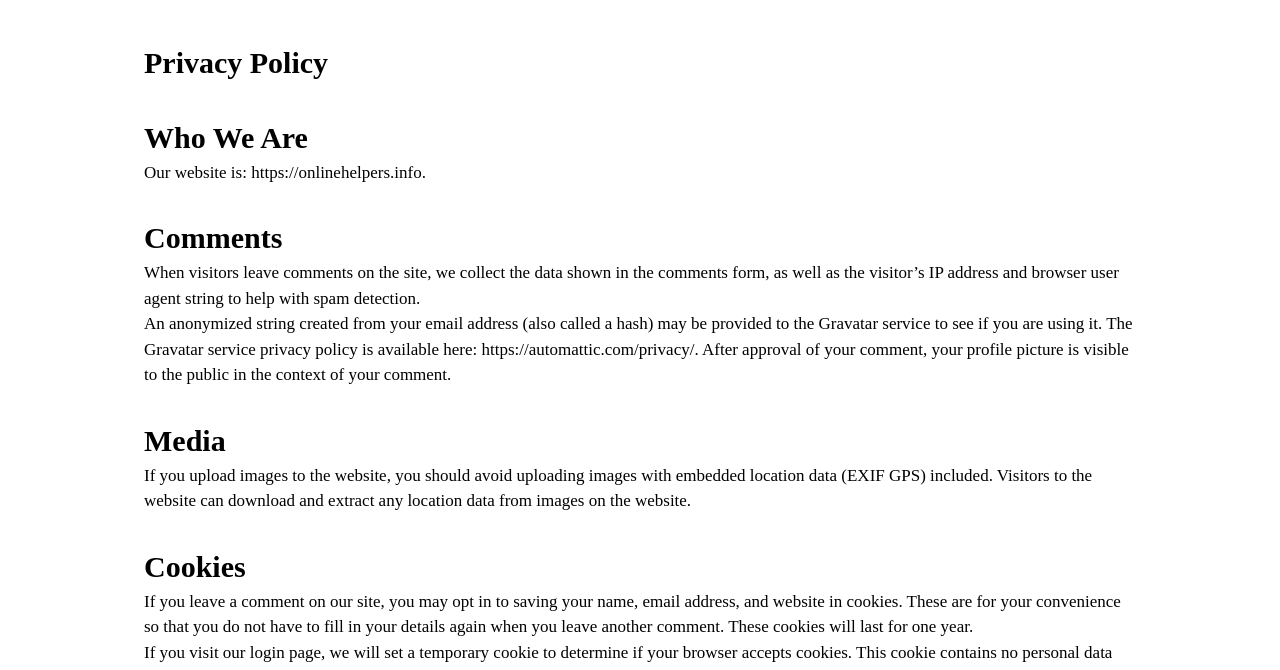
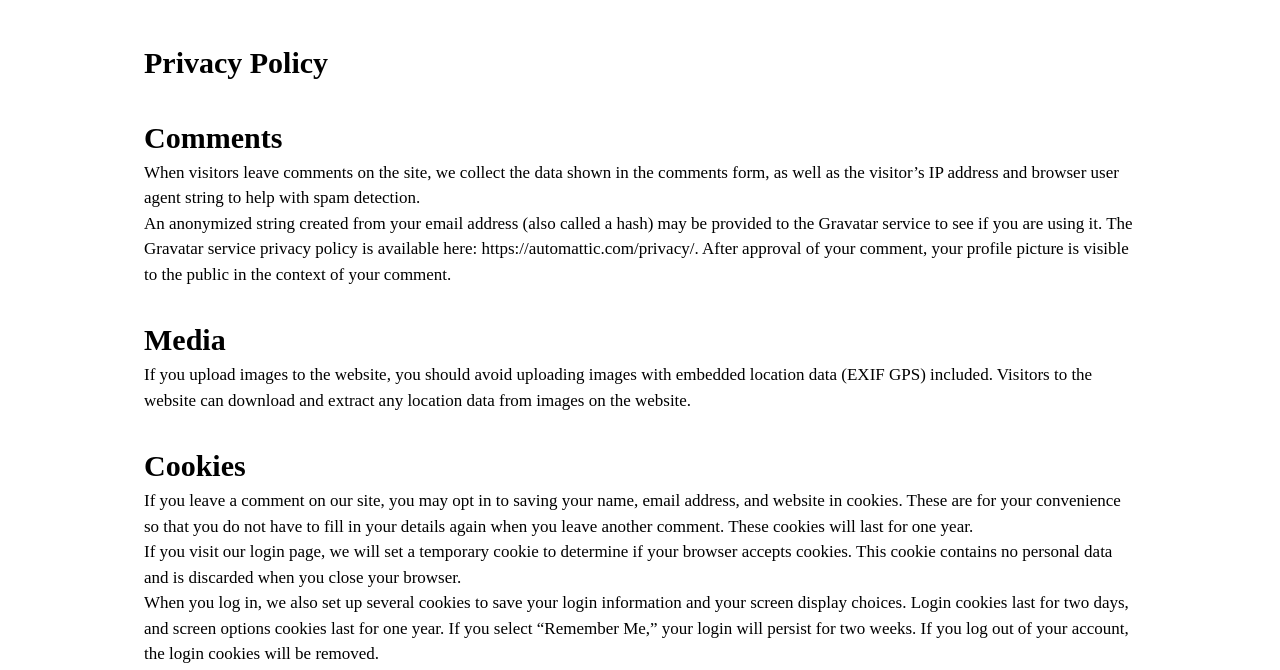
Before and after one commit to Edier-Gama/online-helpers-web, an Astro site: page /privacy in a window 1280 px wide. Shown: the part 119-789 px from the top of the page. Built offline with nearby package versions, Linux system fonts and the light colour scheme; Astro itself is replaced by a stand-in of ours; what @midudev/tailwind-animations would draw is missing.

Commit message:
remove info

```diff
--- a/src/pages/privacy.astro
+++ b/src/pages/privacy.astro
@@ -5,11 +5,6 @@ import Layout from "../layouts/Layout.astro";
 <Layout>
   <article class="flex flex-col justify-center p-4 max-w-5xl m-auto">
     <h1>Privacy Policy</h1>
-
-    <section>
-      <h1>Who We Are</h1>
-      <p>Our website is: <a href="https://onlinehelpers.info" target="_blank" rel="noopener noreferrer">https://onlinehelpers.info</a>.</p>
-    </section>
 
     <section>
       <h1>Comments</h1>
```
